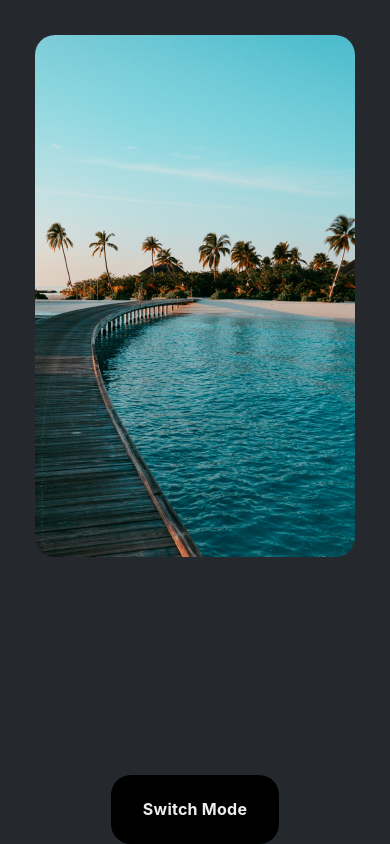
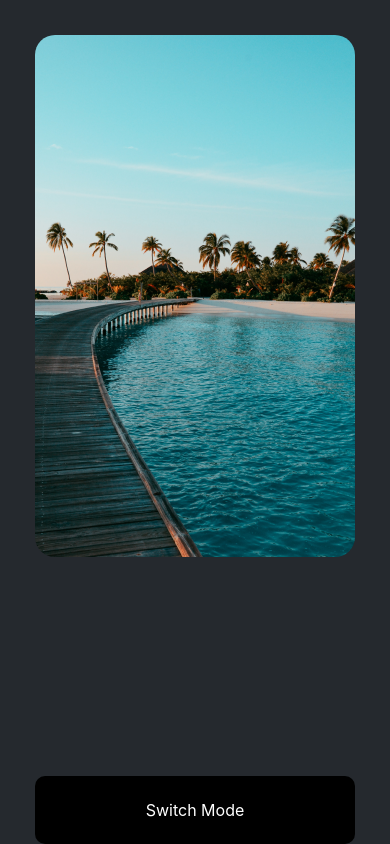
Before and after one commit to sjbenenate/StickerApp, a React Native app: screen / in a window 390 px wide. Built offline with nearby package versions, Linux system fonts and the light colour scheme.

Commit message:
refined button component, moved image styles into related component file

```diff
--- a/App.js
+++ b/App.js
@@ -12,7 +12,9 @@ export default function App() {
             <ImageViewer imageSource={myImage} />
             <Button
                 title="Switch Mode"
-                onPress={() => {console.log('Pressed!')}}
+                onPress={() => {
+                    alert('Pressed!');
+                }}
             />
             <StatusBar style="auto" />
         </View>
--- a/components/button.js
+++ b/components/button.js
@@ -1,10 +1,39 @@
-import { Pressable, Text } from 'react-native';
+import { Pressable, Text, StyleSheet, View } from 'react-native';
 import { styles } from '../styles_common';
 
 export const Button = ({ title, onPress }) => {
+    const pressHandler = (event) => {
+        if (onPress) {
+            onPress(event);
+        } else {
+            console.warn('no method specified for button onPress');
+        }
+    };
+
     return (
-        <Pressable style={styles.button} onPress={onPress}>
-            <Text style={styles.text}>{title}</Text>
-        </Pressable>
+        <View style={btnStyles.container}>
+            <Pressable style={btnStyles.button} onPress={pressHandler}>
+                <Text style={btnStyles.text}>{title}</Text>
+            </Pressable>
+        </View>
     );
 };
+
+const btnStyles = StyleSheet.create({
+    container: {
+        height: 68,
+        width: 320,
+    },
+    button: {
+        backgroundColor: '#04fgf',
+        height: '100%',
+        width: '100%',
+        borderRadius: 10,
+        backgroundColor: 'black',
+        alignItems: 'center',
+        justifyContent: 'center',
+    },
+    text: { color: '#fff', fontSize: 16 },
+});
+
+StyleSheet.compose();
--- a/components/image-viewer.js
+++ b/components/image-viewer.js
@@ -1,10 +1,21 @@
-import { styles } from '../styles_common';
-import { View, Image } from 'react-native';
+import { View, Image, StyleSheet } from 'react-native';
 
 export const ImageViewer = ({ imageSource }) => {
     return (
-        <View style={styles.imageContainer}>
-            <Image source={imageSource} style={styles.image} />
+        <View style={imageStyles.container}>
+            <Image source={imageSource} style={imageStyles.image} />
         </View>
     );
 };
+
+const imageStyles = StyleSheet.create({
+    container: {
+        flex: 1,
+        paddingTop: 35,
+    },
+    image: {
+        width: 320,
+        //height: 440,
+        borderRadius: 20,
+    },
+});
--- a/styles_common.js
+++ b/styles_common.js
@@ -17,23 +17,6 @@ const styleFormat = {
         fontWeight: 'bold',
         letterSpacing: 0.25,
     },
-    button: {
-        backgroundColor: '#04fgf',
-        paddingVertical: 24,
-        paddingHorizontal: 32,
-        borderRadius: 20,
-        elevation: 3,
-        backgroundColor: 'black',
-    },
-    imageContainer: {
-        flex: 1,
-        paddingTop: 35,
-    },
-    image: {
-        width: 320,
-        //height: 440,
-        borderRadius: 20,
-    },
 };
 
 export const styles = StyleSheet.create(styleFormat);
```
